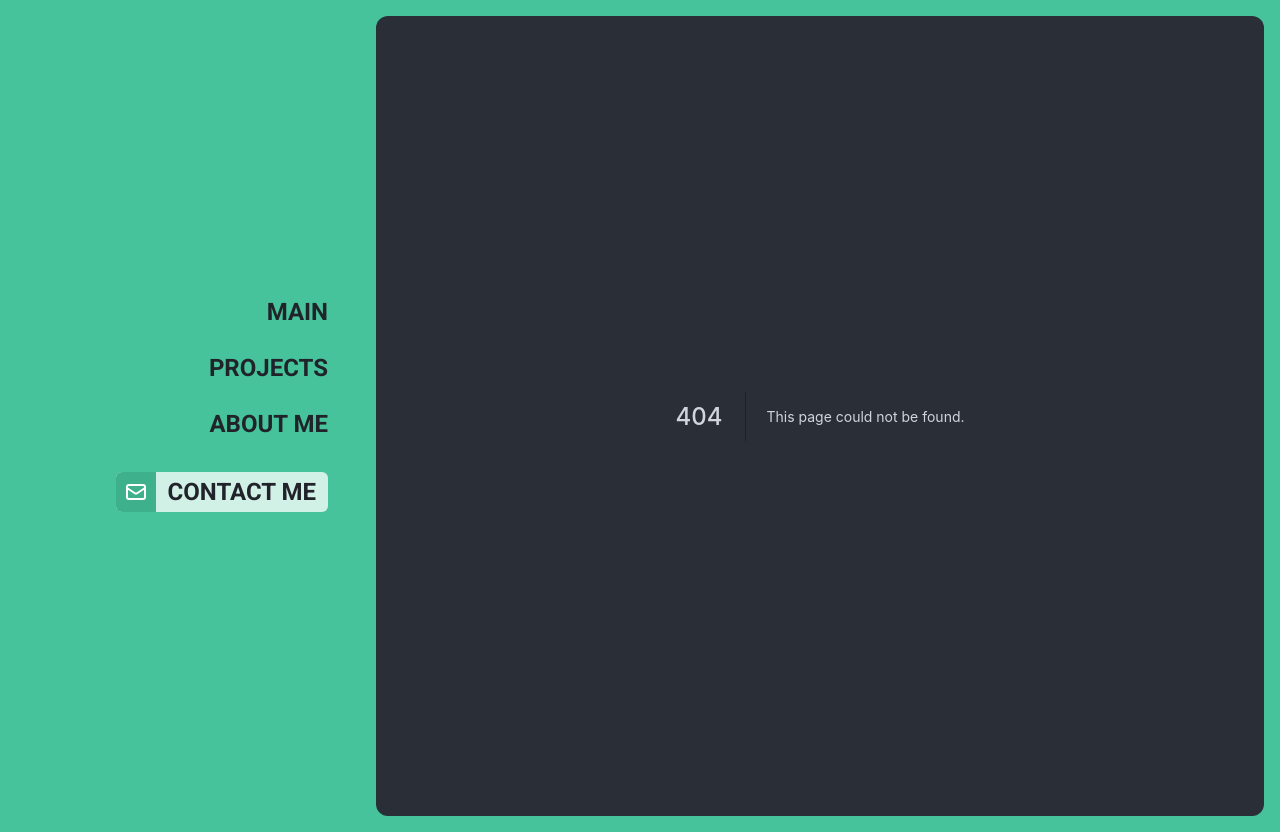
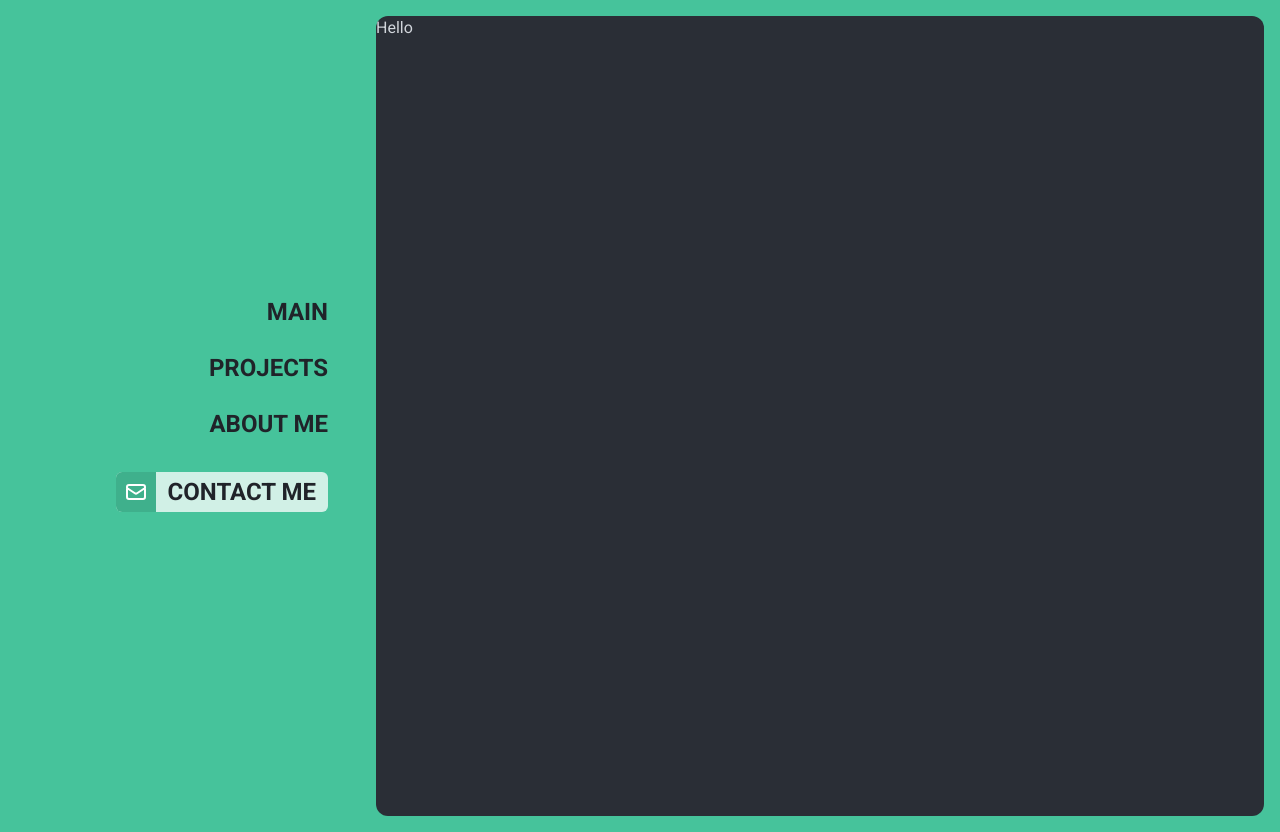
Before and after one commit to leo-dh/portfolio, a Next.js app: page /about in a window 1280 px wide. Before the commit this address had no page. Built offline with nearby package versions, Linux system fonts and the light colour scheme.

Commit message:
added placeholder pages

```diff
--- /dev/null
+++ b/pages/about.tsx
@@ -0,0 +1,5 @@
+const About = (): JSX.Element => {
+  return <div className="h-screen">Hello </div>;
+};
+
+export default About;
--- /dev/null
+++ b/pages/projects.tsx
@@ -0,0 +1,5 @@
+const Projects = (): JSX.Element => {
+  return <div className="h-screen">Hello</div>;
+};
+
+export default Projects;
```
